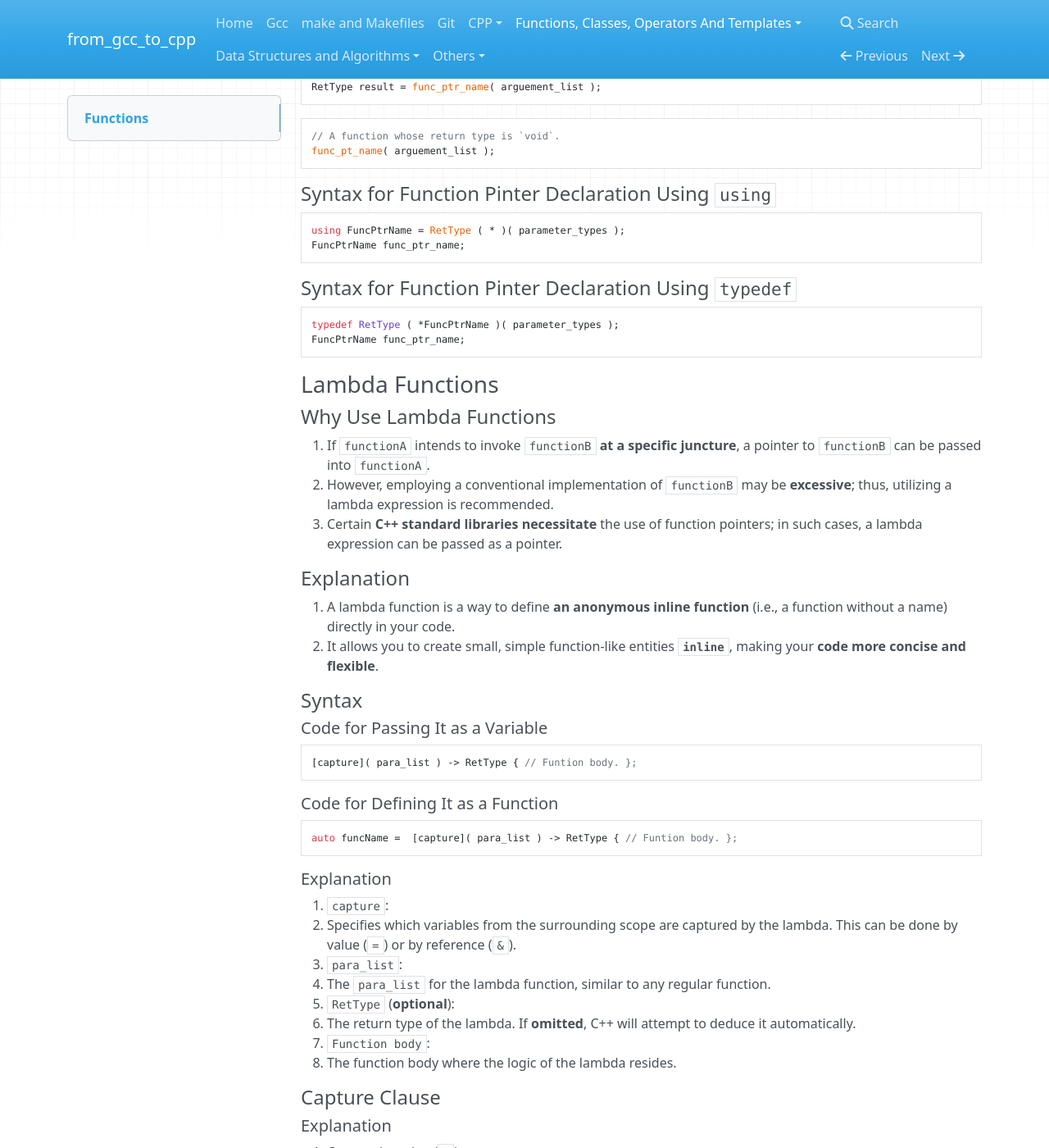
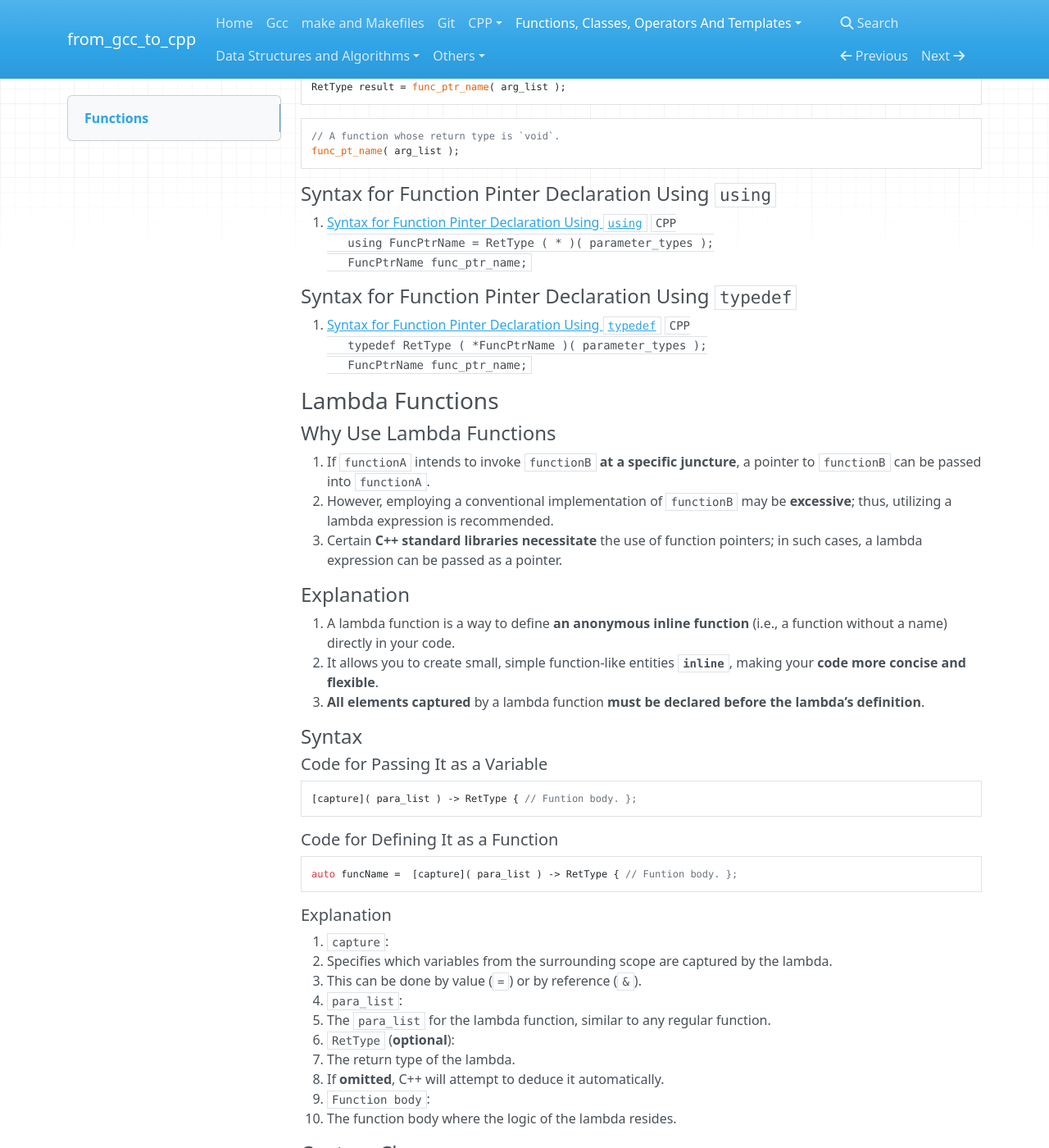
Before and after one commit to 0BananaBig0/from_gcc_to_cpp, an MkDocs documentation site: the page built from docs/Functions.md, in a window 1280 px wide and 1400 px high, scrolled down 7125 px. Shown: the whole window at 82% size. Built offline with MkDocs 1.6.1, drawn with Linux system fonts in a browser that asks for light colours; nearby versions of some CDN libraries.

Commit message:
supplement functions.md

````diff
--- a/docs/Functions.md
+++ b/docs/Functions.md
@@ -358,32 +358,34 @@ func_ptr_name = &funcName;
 
 ```CPP
 // A function whose return type isn't `void`.
-auto result = func_ptr_name( arguement_list );
+auto result = func_ptr_name( arg_list );
 ```
 
 ```CPP
 // This syntax is equivalent to the syntax mentioned above.
-RetType result = func_ptr_name( arguement_list );
+RetType result = func_ptr_name( arg_list );
 ```
 
 ```CPP
 // A function whose return type is `void`.
-func_pt_name( arguement_list );
+func_pt_name( arg_list );
 ```
 
 #### Syntax for Function Pinter Declaration Using `using`
 
-```CPP
-using FuncPtrName = RetType ( * )( parameter_types );
-FuncPtrName func_ptr_name;
-```
+1. [Syntax for Function Pinter Declaration Using `using`](./UsingTypedefNameSpaces.md#usage)
+   ```CPP
+   using FuncPtrName = RetType ( * )( parameter_types );
+   FuncPtrName func_ptr_name;
+   ```
 
 #### Syntax for Function Pinter Declaration Using `typedef`
 
-```CPP
-typedef RetType ( *FuncPtrName )( parameter_types );
-FuncPtrName func_ptr_name;
-```
+1. [Syntax for Function Pinter Declaration Using `typedef`](./UsingTypedefNameSpaces.md#usage-1)
+   ```CPP
+   typedef RetType ( *FuncPtrName )( parameter_types );
+   FuncPtrName func_ptr_name;
+   ```
 
 ### Lambda Functions
 
@@ -402,6 +404,8 @@ FuncPtrName func_ptr_name;
    name) directly in your code.
 2. It allows you to create small, simple function-like entities **`inline`**, making your **code
    more concise and flexible**.
+3. **All elements captured** by a lambda function **must be declared before the lambda’s
+   definition**.
 
 #### Syntax
 
@@ -420,12 +424,13 @@ auto funcName =  [capture]( para_list ) -> RetType { // Funtion body. };
 ##### Explanation
 
 1. `capture`:
-   - Specifies which variables from the surrounding scope are captured by the lambda. This can be
-     done by value (`=`) or by reference (`&`).
+   - Specifies which variables from the surrounding scope are captured by the lambda.
+   - This can be done by value (`=`) or by reference (`&`).
 2. `para_list`:
    - The `para_list` for the lambda function, similar to any regular function.
 3. `RetType` (**optional**):
-   - The return type of the lambda. If **omitted**, C++ will attempt to deduce it automatically.
+   - The return type of the lambda.
+   - If **omitted**, C++ will attempt to deduce it automatically.
 4. `Function body`:
    - The function body where the logic of the lambda resides.
 
````
